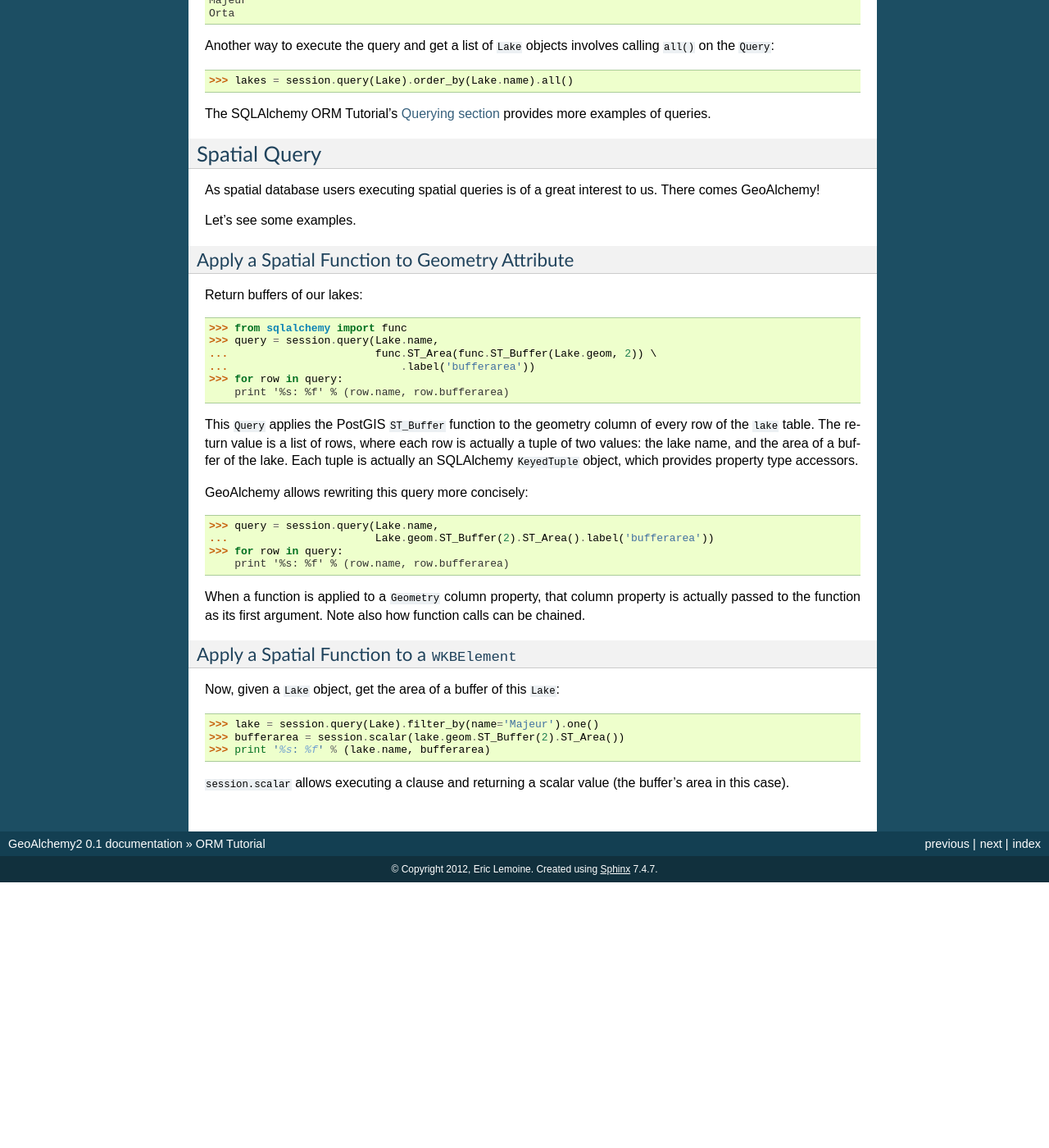
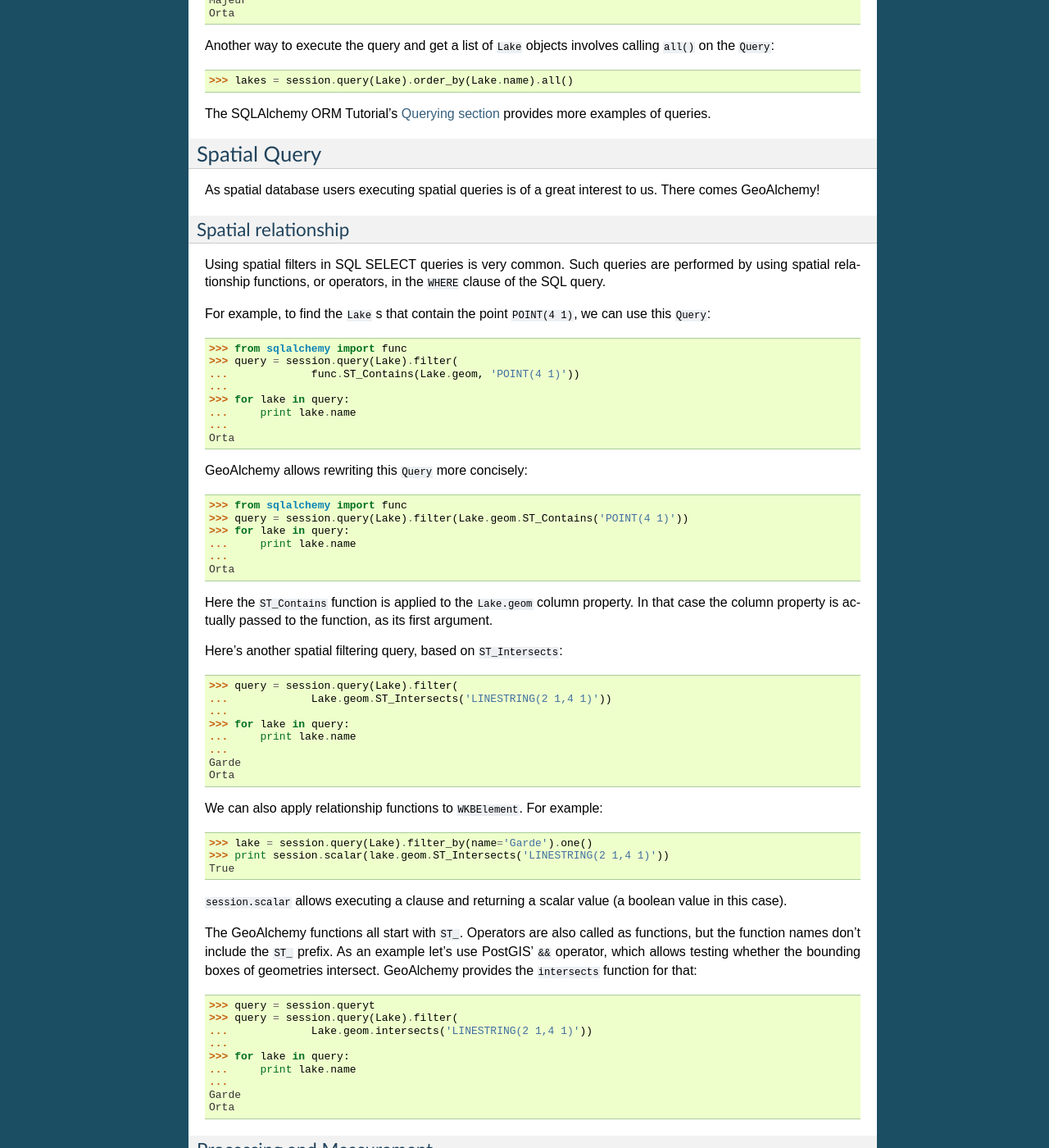
Before and after one commit to geoalchemy/geoalchemy2, a Sphinx documentation site: the page built from doc/orm_tutorial.rst, in a window 1280 px wide and 1400 px high, scrolled down 2750 px. Shown: the whole window at 82% size. Built offline with Sphinx 7.4.7, drawn with Linux system fonts in a browser that asks for light colours; before the commit the page ends 3826 px from its top, so only the background shows below that; some of the changed text lies outside the part shown.

Commit message:
[doc] improvements to ORM tutorial

```diff
--- a/doc/orm_tutorial.rst
+++ b/doc/orm_tutorial.rst
@@ -155,11 +155,11 @@
 For example here's a ``Query`` that loads ``Lake`` instances ordered by
 their names::
 
-    >>> q = session.query(Lake).order_by(Lake.name)
+    >>> query = session.query(Lake).order_by(Lake.name)
 
 Any ``Query`` is iterable::
 
-    >>> for lake in q:
+    >>> for lake in query:
     ...     print lake.name
     ...
     Garde
@@ -181,19 +181,89 @@
 As spatial database users executing spatial queries is of a great interest to
 us. There comes GeoAlchemy!
 
-Let's see some examples.
+Spatial relationship
+~~~~~~~~~~~~~~~~~~~~
 
-Apply a Spatial Function to Geometry Attribute
-~~~~~~~~~~~~~~~~~~~~~~~~~~~~~~~~~~~~~~~~~~~~~~
+Using spatial filters in SQL SELECT queries is very common. Such queries are
+performed by using spatial relationship functions, or operators, in the
+``WHERE`` clause of the SQL query.
 
-Return buffers of our lakes::
+For example, to find the ``Lake`` s that contain the point ``POINT(4 1)``,
+we can use this ``Query``::
+
+    >>> from sqlalchemy import func
+    >>> query = session.query(Lake).filter(
+    ...             func.ST_Contains(Lake.geom, 'POINT(4 1)'))
+    ...
+    >>> for lake in query:
+    ...     print lake.name
+    ...
+    Orta
+
+GeoAlchemy allows rewriting this ``Query`` more concisely::
+
+    >>> from sqlalchemy import func
+    >>> query = session.query(Lake).filter(Lake.geom.ST_Contains('POINT(4 1)'))
+    >>> for lake in query:
+    ...     print lake.name
+    ...
+    Orta
+
+Here the ``ST_Contains`` function is applied to the ``Lake.geom`` column
+property. In that case the column property is actually passed to the function,
+as its first argument.
+
+Here's another spatial filtering query, based on ``ST_Intersects``::
+
+    >>> query = session.query(Lake).filter(
+    ...             Lake.geom.ST_Intersects('LINESTRING(2 1,4 1)'))
+    ...
+    >>> for lake in query:
+    ...     print lake.name
+    ...
+    Garde
+    Orta
+
+We can also apply relationship functions to ``WKBElement``. For example::
+
+    >>> lake = session.query(Lake).filter_by(name='Garde').one()
+    >>> print session.scalar(lake.geom.ST_Intersects('LINESTRING(2 1,4 1)'))
+    True
+
+``session.scalar`` allows executing a clause and returning a scalar
+value (a boolean value in this case).
+
+The GeoAlchemy functions all start with ``ST_``. Operators are also called as
+functions, but the function names don't include the ``ST_`` prefix. As an
+example let's use PostGIS' ``&&`` operator, which allows testing
+whether the bounding boxes of geometries intersect. GeoAlchemy provides
+the ``intersects`` function for that::
+
+    >>> query = session.queryt
+    >>> query = session.query(Lake).filter(
+    ...             Lake.geom.intersects('LINESTRING(2 1,4 1)'))
+    ...
+    >>> for lake in query:
+    ...     print lake.name
+    ...
+    Garde
+    Orta
+
+Processing and Measurement
+~~~~~~~~~~~~~~~~~~~~~~~~~~
+
+Here's a ``Query`` that calculates the areas of buffers for our lakes::
 
     >>> from sqlalchemy import func
     >>> query = session.query(Lake.name,
     ...                       func.ST_Area(func.ST_Buffer(Lake.geom, 2)) \
     ...                           .label('bufferarea'))
     >>> for row in query:
-        print '%s: %f' % (row.name, row.bufferarea)
+    ...     print '%s: %f' % (row.name, row.bufferarea)
+    ...
+    Majeur: 21.485781
+    Garde: 32.485781
+    Orta: 45.485781
 
 This ``Query`` applies the PostGIS ``ST_Buffer`` function to the geometry
 column of every row of the ``lake`` table. The return value is a list of rows,
@@ -201,25 +271,30 @@
 of a buffer of the lake. Each tuple is actually an SQLAlchemy ``KeyedTuple``
 object, which provides property type accessors.
 
-GeoAlchemy allows rewriting this query more concisely::
+Again, the ``Query`` can written more concisely::
 
     >>> query = session.query(Lake.name,
     ...                       Lake.geom.ST_Buffer(2).ST_Area().label('bufferarea'))
     >>> for row in query:
-        print '%s: %f' % (row.name, row.bufferarea)
+    ...     print '%s: %f' % (row.name, row.bufferarea)
+    ...
+    Majeur: 21.485781
+    Garde: 32.485781
+    Orta: 45.485781
 
-When a function is applied to a ``Geometry`` column property, that column
-property is actually passed to the function as its first argument. Note
-also how function calls can be chained.
+Obviously, processing and measurement functions can alo be used in ``WHERE``
+clauses. For example::
 
-Apply a Spatial Function to a ``WKBElement``
-~~~~~~~~~~~~~~~~~~~~~~~~~~~~~~~~~~~~~~~~~~~~
+    >>> lake = session.query(Lake).filter(
+    ...             Lake.geom.ST_Buffer(2).ST_Area() > 33).one()
+    ...
+    >>> print lake.name
+    Orta
 
-Now, given a ``Lake`` object, get the area of a buffer of this ``Lake``::
+And, like any other functions supported by GeoAlchemy, processing and
+measurement functions can be applied to ``WKBElement``. For example::
 
     >>> lake = session.query(Lake).filter_by(name='Majeur').one()
     >>> bufferarea = session.scalar(lake.geom.ST_Buffer(2).ST_Area())
     >>> print '%s: %f' % (lake.name, bufferarea)
-
-``session.scalar`` allows executing a clause and returning a scalar
-value (the buffer's area in this case).
+    Majeur: 21.485781
```
Also changed, not shown: other parts of doc/orm_tutorial.rst (+2 -2 lines), 1 other file.
